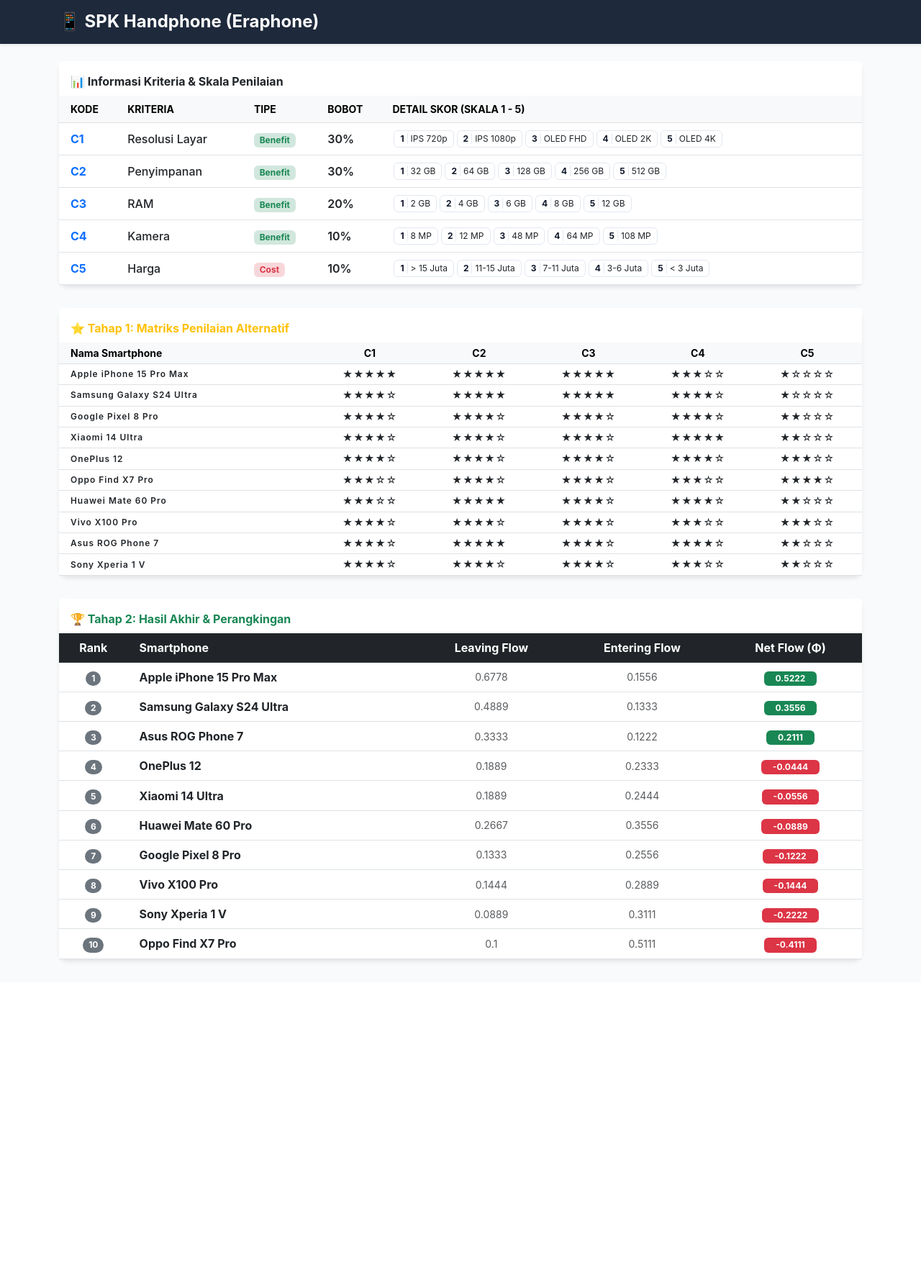
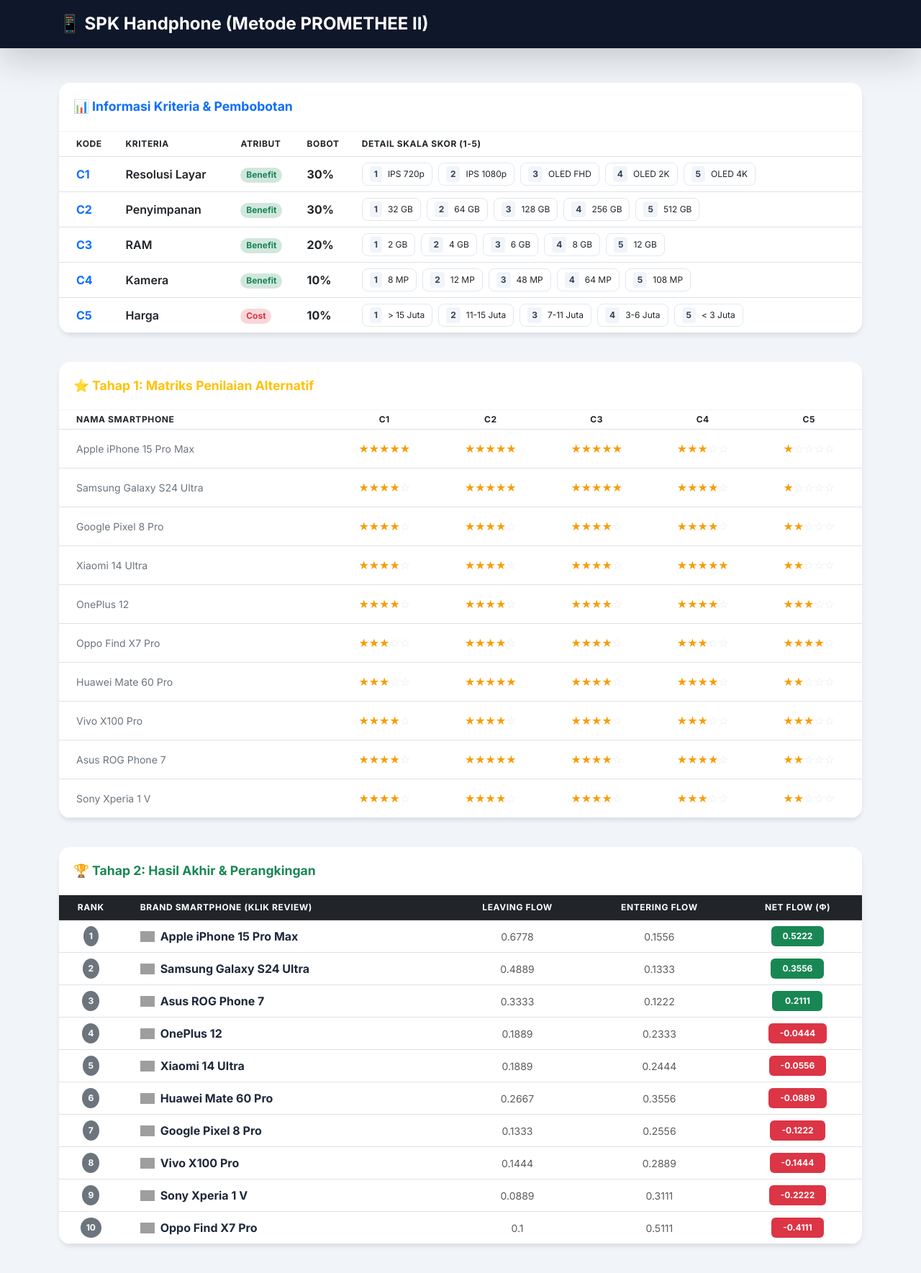
Before and after one commit to novandarajendra11-hub/Spk_PROMETHEE_smartphone, a Flask app: page / in a window 1280 px wide. Shown: the whole page at 72% size. Before the commit the page ends 1338 px from the top, so only its background shows below. Run offline with Flask 3, Linux system fonts and the light colour scheme; grey boxes are pictures that could not be loaded.

Commit message:
Refactor index.html for improved layout and styling
Updated the HTML structure and styles for the index page, enhancing the layout and design elements.

```diff
--- a/SPK_Promthee/templates/index.html
+++ b/SPK_Promthee/templates/index.html
@@ -6,43 +6,64 @@
     <title>SPK Smartphone - PROMETHEE II</title>
     <link href="https://cdn.jsdelivr.net/npm/bootstrap@5.3.0/dist/css/bootstrap.min.css" rel="stylesheet">
     <style>
-        body { background-color: #f8fafc; font-family: 'Inter', sans-serif; color: #334155; }
-        .card { border: none; border-radius: 12px; box-shadow: 0 4px 6px -1px rgba(0,0,0,0.1); margin-bottom: 2rem; }
-        .score-box { display: inline-block; padding: 2px 8px; border-radius: 6px; font-size: 0.75rem; margin: 2px; border: 1px solid #e2e8f0; background: white; }
-        .score-num { font-weight: bold; color: #0f172a; margin-right: 4px; border-right: 1px solid #e2e8f0; padding-right: 4px; }
-        .table-star { color: #f59e0b; letter-spacing: 1px; font-size: 0.85rem; }
-        .navbar { background: #1e293b; color: white; padding: 1rem 0; }
+        @import url('https://fonts.googleapis.com/css2?family=Inter:wght@400;600;700&display=swap');
+        body { background-color: #f1f5f9; font-family: 'Inter', sans-serif; color: #1e293b; }
+        .navbar { background: #0f172a; padding: 1.2rem 0; }
+        .card { border: none; border-radius: 16px; box-shadow: 0 4px 6px -1px rgba(0,0,0,0.1); margin-bottom: 2.5rem; overflow: hidden; }
+        .card-header { background: white; border-bottom: 1px solid #f1f5f9; padding: 1.25rem; font-weight: 700; font-size: 1.1rem; }
+
+        /* Style untuk Detail Skor Rapi */
+        .score-container { display: flex; flex-wrap: wrap; gap: 8px; }
+        .score-item {
+            background: #ffffff; border: 1px solid #e2e8f0; border-radius: 8px;
+            padding: 4px 10px; font-size: 0.75rem; display: flex; align-items: center;
+        }
+        .score-val { background: #f1f5f9; font-weight: 800; padding: 2px 6px; border-radius: 4px; margin-right: 8px; color: #334155; }
+
+        /* Visual Bintang */
+        .star-fill { color: #f59e0b; }
+        .star-empty { color: #e2e8f0; }
+
+        /* Youtube Link */
+        .yt-link { color: #1e293b; text-decoration: none; display: flex; align-items: center; transition: 0.2s; }
+        .yt-link:hover { color: #ef4444; }
+        .yt-icon { width: 20px; margin-right: 8px; }
+
+        .table thead { background: #f8fafc; text-transform: uppercase; font-size: 0.75rem; letter-spacing: 0.05em; }
     </style>
 </head>
 <body>
 
-<nav class="navbar mb-4 shadow-sm">
-    <div class="container"><span class="h4 m-0 fw-bold">📱 SPK Handphone (Eraphone)</span></div>
+<nav class="navbar mb-5 shadow-lg">
+    <div class="container text-white">
+        <span class="h4 m-0 fw-bold">📱 SPK Handphone (Metode PROMETHEE II)</span>
+    </div>
 </nav>
 
 <div class="container">
 
     <div class="card">
-        <div class="card-header bg-white fw-bold border-0 pt-3">📊 Informasi Kriteria & Skala Penilaian</div>
-        <div class="card-body p-0 table-responsive">
+        <div class="card-header text-primary">📊 Informasi Kriteria & Pembobotan</div>
+        <div class="card-body p-0">
+            <div class="table-responsive">
                 <table class="table table-hover align-middle mb-0">
-                <thead class="table-light small text-uppercase">
+                    <thead>
                         <tr>
-                        <th class="ps-3">Kode</th><th>Kriteria</th><th>Tipe</th><th>Bobot</th><th>Detail Skor (Skala 1 - 5)</th>
+                            <th class="ps-4">Kode</th><th>Kriteria</th><th>Atribut</th><th>Bobot</th><th>Detail Skala Skor (1-5)</th>
                         </tr>
                     </thead>
                     <tbody>
                         {% for c in kriteria %}
                         <tr>
-                        <td class="ps-3 fw-bold text-primary">{{ c.id }}</td>
-                        <td class="fw-medium">{{ c.name }}</td>
-                        <td><span class="badge {{ 'bg-success-subtle text-success' if c.type=='Benefit' else 'bg-danger-subtle text-danger' }}">{{ c.type }}</span></td>
-                        <td><span class="fw-semibold">{{ c.weight }}</span></td>
+                            <td class="ps-4 fw-bold text-primary">{{ c.id }}</td>
+                            <td class="fw-semibold">{{ c.name }}</td>
+                            <td><span class="badge {{ 'bg-success-subtle text-success' if c.type=='Benefit' else 'bg-danger-subtle text-danger' }} rounded-pill">{{ c.type }}</span></td>
+                            <td class="fw-bold">{{ c.weight }}</td>
                             <td>
-                            <div class="d-flex flex-wrap">
-                                {% for score_text in c.scores %}
-                                <div class="score-box">
-                                    <span class="score-num">{{ loop.index }}</span>{{ score_text }}
+                                <div class="score-container">
+                                    {% for s in c.scores %}
+                                    <div class="score-item">
+                                        <span class="score-val">{{ loop.index }}</span> {{ s }}
                                     </div>
                                     {% endfor %}
                                 </div>
@@ -53,20 +74,24 @@
                 </table>
             </div>
         </div>
+    </div>
 
     <div class="card">
-        <div class="card-header bg-white fw-bold border-0 pt-3 text-warning">⭐ Tahap 1: Matriks Penilaian Alternatif</div>
-        <div class="card-body p-0 table-responsive">
-            <table class="table table-sm align-middle mb-0 text-center">
-                <thead class="table-light small">
-                    <tr><th class="text-start ps-3">Nama Smartphone</th><th>C1</th><th>C2</th><th>C3</th><th>C4</th><th>C5</th></tr>
+        <div class="card-header text-warning">⭐ Tahap 1: Matriks Penilaian Alternatif</div>
+        <div class="card-body p-0">
+            <div class="table-responsive">
+                <table class="table table-sm text-center align-middle mb-0">
+                    <thead>
+                        <tr><th class="text-start ps-4">Nama Smartphone</th><th>C1</th><th>C2</th><th>C3</th><th>C4</th><th>C5</th></tr>
                     </thead>
-                <tbody class="table-star">
+                    <tbody>
                         {% for row in matriks %}
                         <tr>
-                        <td class="text-dark fw-semibold text-start ps-3 small">{{ row.nama }}</td>
-                        {% for val in row.vals %}
-                        <td>{{ "★" * val }}{{ "☆" * (5 - val) }}</td>
+                            <td class="text-start ps-4 py-3 fw-medium small text-secondary">{{ row.nama }}</td>
+                            {% for v in row.vals %}
+                            <td>
+                                <span class="star-fill">{{ "★" * v }}</span><span class="star-empty">{{ "☆" * (5 - v) }}</span>
+                            </td>
                             {% endfor %}
                         </tr>
                         {% endfor %}
@@ -74,26 +99,44 @@
                 </table>
             </div>
         </div>
+    </div>
 
     <div class="card">
-        <div class="card-header bg-white fw-bold border-0 pt-3 text-success">🏆 Tahap 2: Hasil Akhir & Perangkingan</div>
-        <div class="card-body p-0 table-responsive">
+        <div class="card-header text-success">🏆 Tahap 2: Hasil Akhir & Perangkingan</div>
+        <div class="card-body p-0">
+            <div class="table-responsive">
                 <table class="table table-hover align-middle mb-0 text-center">
                     <thead class="table-dark">
-                    <tr><th>Rank</th><th class="text-start ps-3">Smartphone</th><th>Leaving Flow</th><th>Entering Flow</th><th>Net Flow (Φ)</th></tr>
+                        <tr>
+                            <th>Rank</th>
+                            <th class="text-start ps-4">Brand Smartphone (Klik Review)</th>
+                            <th>Leaving Flow</th>
+                            <th>Entering Flow</th>
+                            <th>Net Flow (Φ)</th>
+                        </tr>
                     </thead>
                     <tbody>
                         {% for item in hasil %}
                         <tr>
-                        <td><span class="badge bg-secondary rounded-pill">{{ loop.index }}</span></td>
-                        <td class="text-start ps-3 fw-bold">{{ item.nama }}</td>
+                            <td><span class="badge bg-secondary rounded-circle p-2">{{ loop.index }}</span></td>
+                            <td class="text-start ps-4">
+                                <a href="{{ item.yt_url }}" target="_blank" class="yt-link fw-bold">
+                                    <img src="https://upload.wikimedia.org/wikipedia/commons/0/09/YouTube_full-color_icon_%282017%29.svg" class="yt-icon">
+                                    {{ item.nama }}
+                                </a>
+                            </td>
                             <td class="text-muted small">{{ item.lf }}</td>
                             <td class="text-muted small">{{ item.ef }}</td>
-                        <td><span class="badge {{ 'bg-success' if item.nf >= 0 else 'bg-danger' }} px-3">{{ item.nf }}</span></td>
+                            <td>
+                                <span class="badge {{ 'bg-success' if item.nf >= 0 else 'bg-danger' }} px-3 py-2 fw-bold" style="min-width: 70px;">
+                                    {{ item.nf }}
+                                </span>
+                            </td>
                         </tr>
                         {% endfor %}
                     </tbody>
                 </table>
+            </div>
         </div>
     </div>
 
```
Lines whose indentation alone changed are shown as unchanged.
